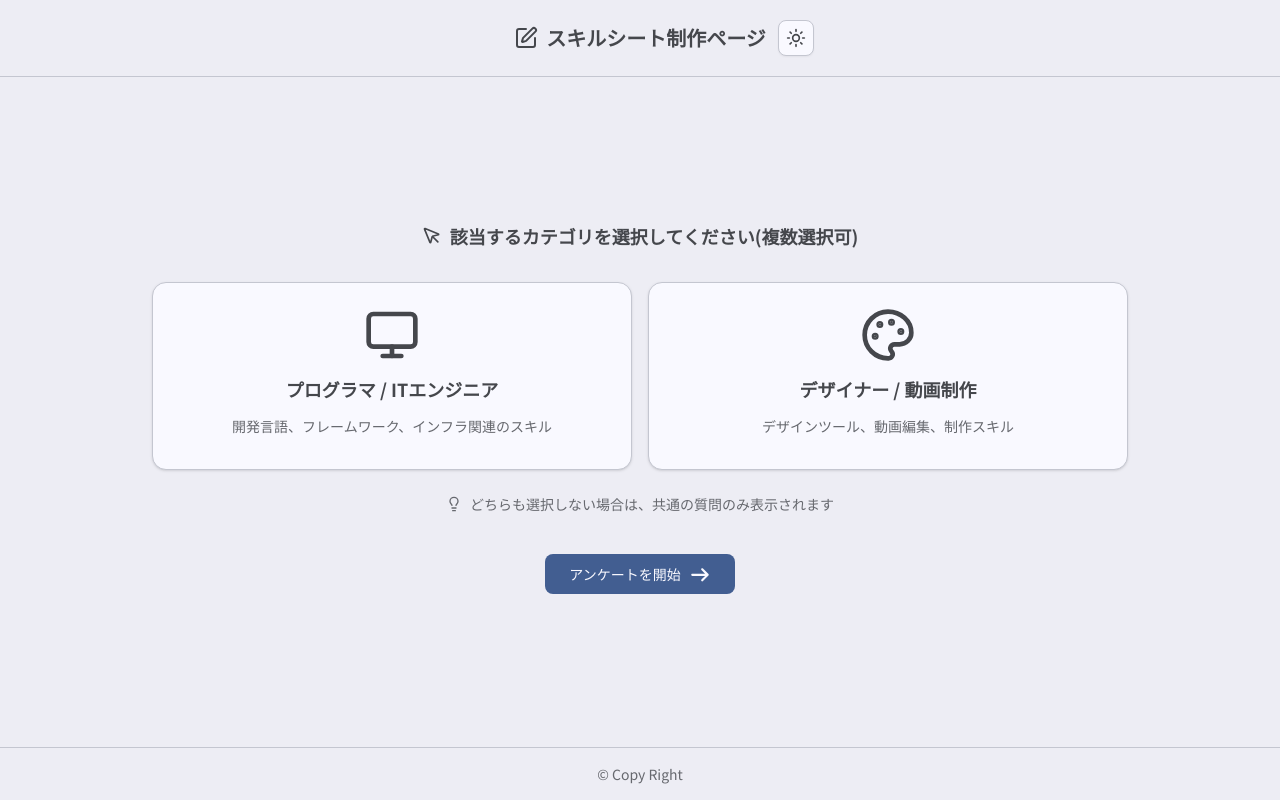
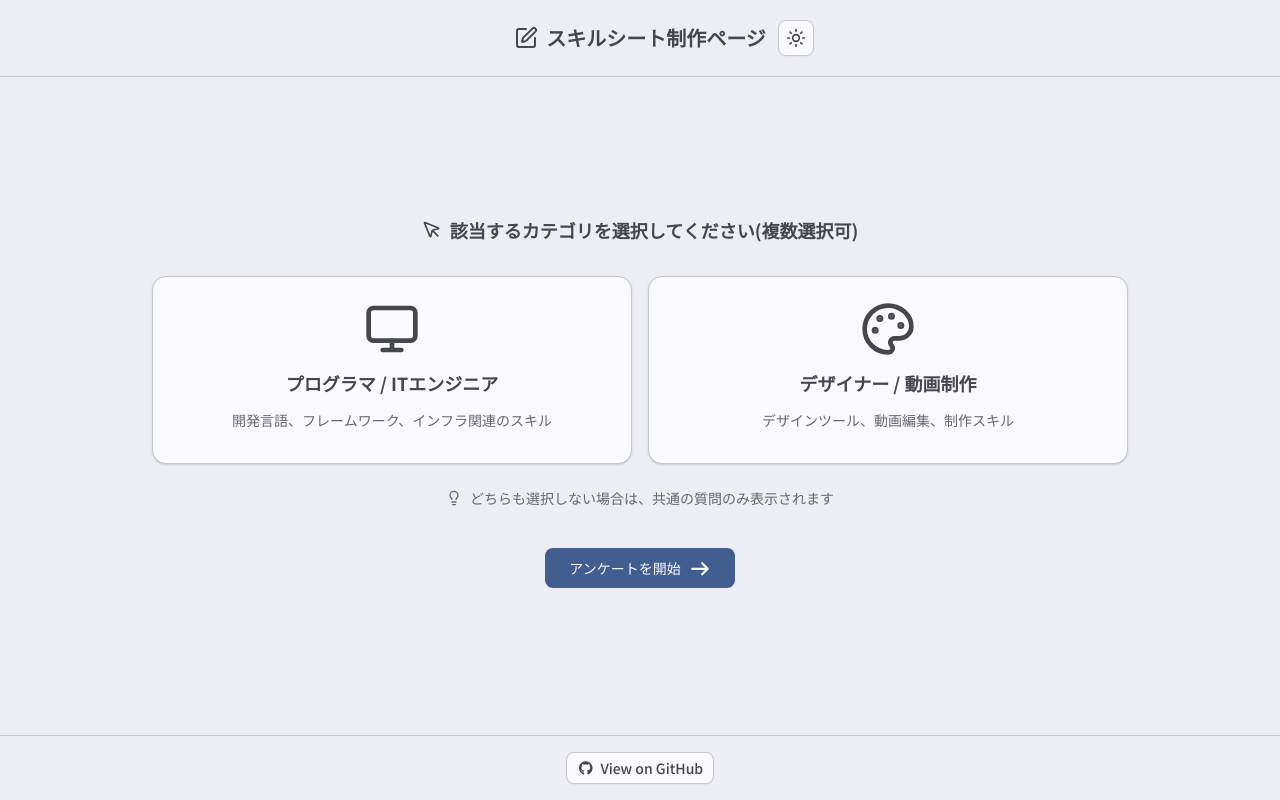
Before and after one commit to masa2401/FullStack-CreateSkillSheet, a Vue app in the folder vue-frontend/: page / in a window 1280 px wide. Built offline with nearby package versions, Linux system fonts and the light colour scheme.

Commit message:
Footer修正

```diff
--- a/vue-frontend/package.json
+++ b/vue-frontend/package.json
@@ -1,6 +1,6 @@
 {
   "name": "CreateSkillSheet",
-  "version": "1.0.0",
+  "version": "1.0.1",
   "private": true,
   "type": "module",
   "engines": {
@@ -22,6 +22,7 @@
   },
   "dependencies": {
     "@fortawesome/fontawesome-svg-core": "^7.1.0",
+    "@fortawesome/free-brands-svg-icons": "7.1.0",
     "@fortawesome/free-regular-svg-icons": "^7.1.0",
     "@fortawesome/free-solid-svg-icons": "^7.1.0",
     "@fortawesome/vue-fontawesome": "^3.1.2",
--- a/vue-frontend/src/components/TheFooter.vue
+++ b/vue-frontend/src/components/TheFooter.vue
@@ -1,5 +1,19 @@
+<script setup lang="ts">
+import { Button } from '@/components/ui/button'
+</script>
+
 <template>
-  <footer class="border-t py-4 text-center text-sm text-muted-foreground print:hidden">
-    <p>&copy; Copy Right</p>
+  <footer class="flex justify-center border-t py-4 print:hidden">
+    <Button
+      as="a"
+      href="https://github.com/masa2401/FullStack-CreateSkillSheet"
+      target="_blank"
+      rel="noopener noreferrer"
+      variant="outline"
+      size="sm"
+    >
+      <font-awesome-icon icon="fa-brands fa-github" />
+      View on GitHub
+    </Button>
   </footer>
 </template>
--- a/vue-frontend/src/main.ts
+++ b/vue-frontend/src/main.ts
@@ -1,6 +1,7 @@
 import { createApp } from 'vue'
 
 import { library } from '@fortawesome/fontawesome-svg-core'
+import { faGithub } from '@fortawesome/free-brands-svg-icons'
 import { faCopy, faHouse } from '@fortawesome/free-regular-svg-icons'
 import {
   faArrowLeft,
@@ -34,6 +35,7 @@ library.add(
   faCheck,
   faCopy,
   faSpinner,
+  faGithub,
 )
 
 const pinia = createPinia()
```
Also changed, not shown: 2 other files (tests, documents, lock files or other folders).
